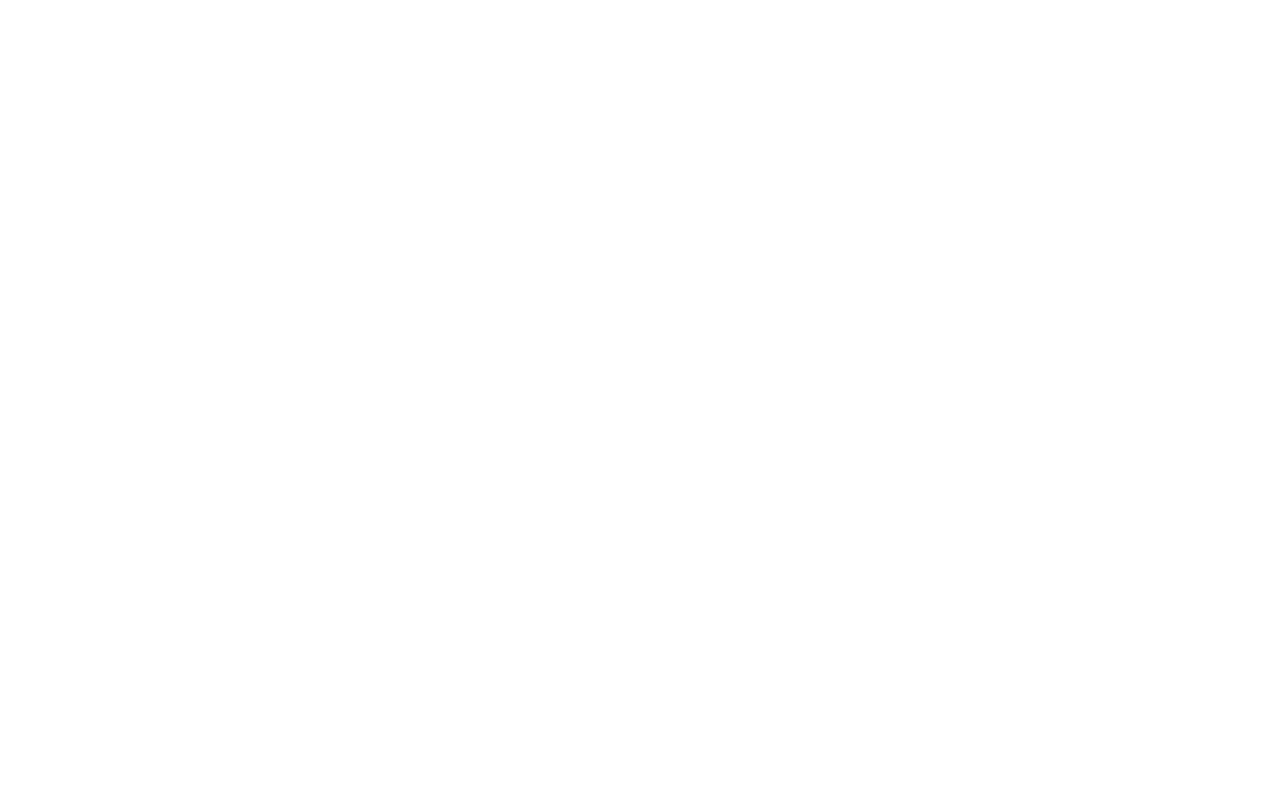
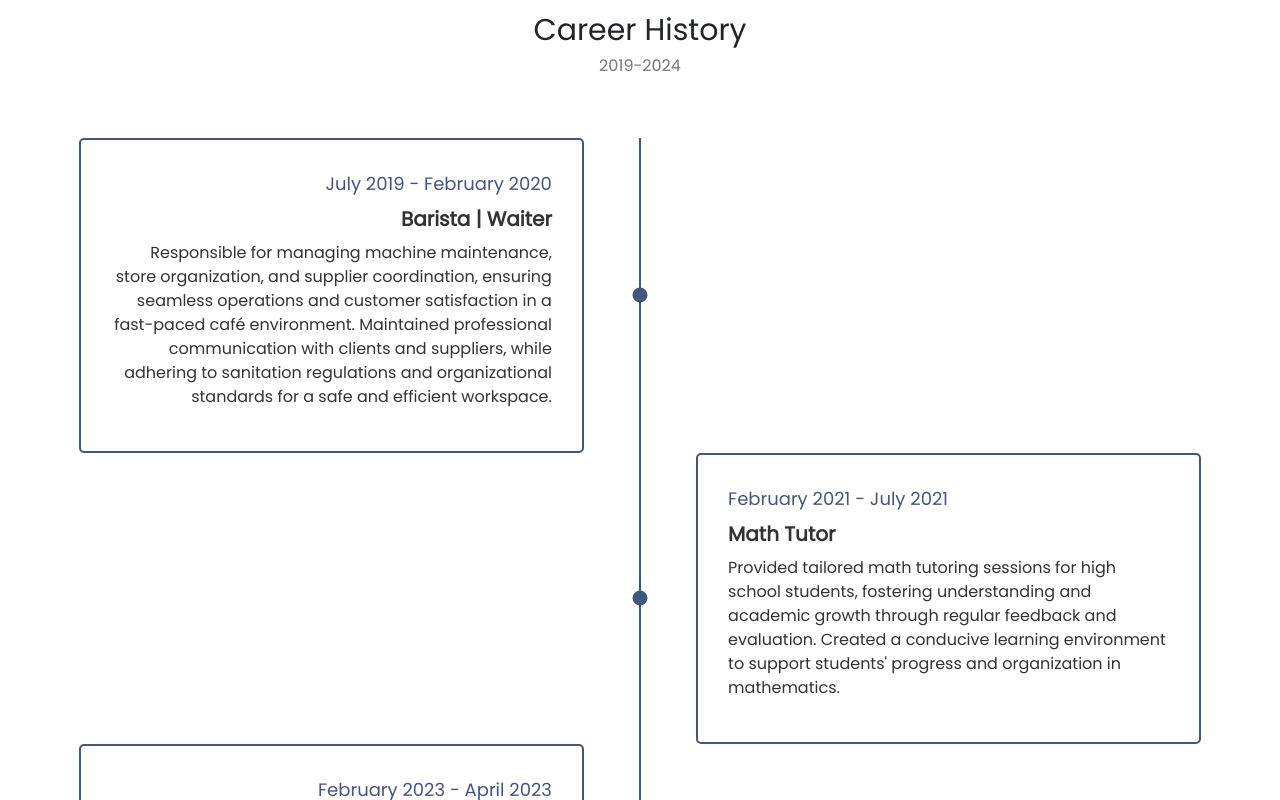
Before and after one commit to ngphl/portfolio, a React (Create React App) app: page /resume in a window 1280 px wide. Shown: the part 1680-2480 px from the top of the page. Before the commit the page ends 1520 px from the top, so only its background shows below. Built offline with nearby package versions, Linux system fonts and the light colour scheme.

Commit message:
finish resume page

```diff
--- a/src/App.css
+++ b/src/App.css
@@ -11,9 +11,7 @@
 }
 
 /* body style */
-
 body {
-  font-family: "Poppins", sans-serif;
   margin: 0px;
   padding-top: 50px;
   height: 100%;
@@ -22,6 +20,7 @@ body {
 
 * {
   font-size: 12px;
+  font-family: "Poppins", sans-serif;
 }
 
 /* navbar style */
@@ -98,7 +97,6 @@ nav a:hover {
 }
 
 .welcome-font-header {
-  font-family: "Raleway", sans-serif;
   font-size: 5rem;
   color: var(--main-white);
   margin-top: 0;
@@ -197,7 +195,6 @@ nav a:hover {
 }
 
 .introduction {
-  font-family: "Poppins", sans-serif;
   margin: auto;
   margin-right: 0;
   display: flex;
@@ -258,7 +255,6 @@ nav a:hover {
 
 .overview-section {
   background-color: var(--main-white);
-  font-family: "Poppins", sans-serif;
   height: 100vh;
 }
 
@@ -290,7 +286,7 @@ nav a:hover {
 
 .skills-section {
   background-color: #2d3748;
-  font-family: "Poppins", sans-serif;
+
   color: var(--main-white);
   width: 100%;
   display: flex;
@@ -305,7 +301,8 @@ nav a:hover {
 
 .skills-list {
   display: flex;
-  margin-left: 25px;
+  margin: auto;
+  margin-bottom: 100px;
 }
 
 .skills-list li {
@@ -336,3 +333,160 @@ nav a:hover {
   background-color: #2b3241;
   box-shadow: rgba(255, 255, 255, 0.05) 0px 7px 29px 0px;
 }
+
+/* Career History Timeline */
+/* Thanks https://bootsnipp.com/snippets/ElpmP*/
+.pt-100 {
+  padding-top: 100px;
+}
+.pb-100 {
+  padding-bottom: 100px;
+}
+
+.section-title {
+  margin-bottom: 60px;
+}
+.section-title p {
+  color: #777;
+  font-size: 16px;
+}
+.section-title h4 {
+  text-transform: capitalize;
+  font-size: 40px;
+  position: relative;
+  padding-bottom: 20px;
+  margin-bottom: 20px;
+  font-weight: 600;
+}
+.section-title h4:before {
+  position: absolute;
+  content: "";
+  width: 60px;
+  height: 2px;
+  background-color: var(--main-blue);
+  bottom: 0;
+  left: 50%;
+  margin-left: -30px;
+}
+.section-title h4:after {
+  position: absolute;
+  background-color: var(--main-blue);
+  content: "";
+  width: 10px;
+  height: 10px;
+  bottom: -4px;
+  left: 50%;
+  margin-left: -5px;
+  border-radius: 50%;
+}
+ul.timeline-list {
+  position: relative;
+  margin: 0;
+  padding: 0;
+}
+ul.timeline-list:before {
+  position: absolute;
+  content: "";
+  width: 2px;
+  height: 100%;
+  background-color: var(--main-blue);
+  left: 50%;
+  top: 0;
+  -webkit-transform: translateX(-50%);
+  transform: translateX(-50%);
+}
+ul.timeline-list li {
+  position: relative;
+  clear: both;
+  display: table;
+}
+.timeline_content {
+  border: 2px solid var(--main-blue);
+  border-radius: 5px;
+  background-color: #fff;
+}
+ul.timeline-list li .timeline_content {
+  width: 45%;
+  color: #333;
+  padding: 30px;
+  float: left;
+  text-align: right;
+}
+ul.timeline-list li:nth-child(2n) .timeline_content {
+  float: right;
+  text-align: left;
+}
+.timeline_content h4 {
+  font-size: 22px;
+  font-weight: 600;
+  margin: 10px 0;
+}
+ul.timeline-list li:before {
+  position: absolute;
+  content: "";
+  width: 15px;
+  height: 15px;
+  background-color: var(--main-blue);
+  left: 50%;
+  top: 50%;
+  -webkit-transform: translate(-50%, -50%);
+  transform: translate(-50%, -50%);
+  border-radius: 50%;
+}
+.timeline_content span {
+  font-size: 18px;
+  font-weight: 500;
+  color: var(--main-blue);
+}
+
+.experience h4 {
+  font-size: 20px;
+}
+
+.experience p {
+  font-size: 16px;
+}
+
+/* End career history */
+
+.divider {
+  margin: auto;
+  border: 0;
+  height: 2px;
+  background-image: linear-gradient(
+    to right,
+    rgba(0, 0, 0, 0),
+    rgba(0, 0, 0, 0.75),
+    rgba(0, 0, 0, 0)
+  );
+}
+
+/*Start education */
+.education-introduction {
+  margin: 40px;
+  text-align: center;
+  display: flex;
+  align-items: center;
+  justify-content: center;
+  margin-left: 275px;
+  color: #283e72;
+}
+
+.logo-small {
+  width: 200px;
+  height: auto;
+}
+.education {
+  margin: 50px;
+  text-align: center;
+}
+
+.education h2 {
+  margin-left: 20px;
+}
+
+.education li {
+  padding: 2px;
+  list-style: none;
+  font-size: 15px;
+}
--- a/src/page/Resume.js
+++ b/src/page/Resume.js
@@ -21,10 +21,42 @@ const skills = [
   "TestRail",
 ];
 
+const career = [
+  {
+    time: "July 2019 - February 2020",
+    title: "Barista | Waiter",
+    description:
+      "Responsible for managing machine maintenance, store organization, and supplier coordination, ensuring seamless operations and customer satisfaction in a fast-paced café environment. Maintained professional communication with clients and suppliers, while adhering to sanitation regulations and organizational standards for a safe and efficient workspace.",
+  },
+  {
+    time: "February 2021 - July 2021",
+    title: "Math Tutor",
+    description:
+      "Provided tailored math tutoring sessions for high school students, fostering understanding and academic growth through regular feedback and evaluation. Created a conducive learning environment to support students' progress and organization in mathematics.",
+  },
+  {
+    time: "February 2023 - April 2023",
+    title: "Graduate Software Engineer",
+    description:
+      "Engaged in software testing and project management using TestRail and Jira in a Scrum Agile framework, ensuring software quality and efficient defect tracking. Collaborated with development teams throughout the software development life cycle, conducting thorough testing and documenting defects according to the Product Defect Life Cycle. Contributed to Quality Assurance efforts, driving continuous improvement initiatives and enhancing CAD system functionality based on customer feedback and identified areas for improvement.",
+  },
+];
+
+const coursework = [
+  "Software Development",
+  "Programming Paradigms",
+  "Algorithm & Complexity",
+  "Machine Learning",
+  "Data & Web Analytics",
+  "Data Exploration & Mining",
+  "Web & Mobile Application Development",
+  "Computational Explorations",
+];
+
 function Resume() {
   return (
     <>
-      <div className="overview-section">
+      <section className="overview-section">
         <div className="summary">
           <div className="skill-summary">
             <h1>My skillsets</h1>
@@ -45,15 +77,14 @@ function Resume() {
             </p>
             <p>
               My work ethic are complimented by previous work experience in
-              Hospitality industry as Barista and Waiter and different cafe back
-              in Vietnam. This help me to become a more collaborative person and
-              develop my softskill through interacting with customers and
-              colleague daily.
+              Hospitality industry as Barista and Waiter at different cafe. This
+              help me to become a more collaborative person and develop my
+              softskill through interacting with customers and colleague daily.
             </p>
           </div>
         </div>
-      </div>
-      <div className="skills-section">
+      </section>
+      <section className="skills-section">
         <h1>Skillset</h1>
         <div className="skills-list">
           <div className="skills-category rounded">
@@ -73,9 +104,61 @@ function Resume() {
             </ul>
           </div>
         </div>
-      </div>
-      <div className="career"></div>
-      <div className="education"></div>
+      </section>
+      <section className="experience pt-100 pb-100" id="experience">
+        <div className="container">
+          <div className="row">
+            <div className="col-xl-8 mx-auto text-center">
+              <div className="section-title">
+                <h1>Career History</h1>
+                <p>2019-2024</p>
+              </div>
+            </div>
+          </div>
+          <div className="row">
+            <div className="col-xl-12">
+              <ul className="timeline-list">
+                {/* Single Experience */}
+                {career.map((work, index) => (
+                  <li key={index}>
+                    <div className="timeline_content">
+                      <span>{work.time}</span>
+                      <h4>{work.title}</h4>
+                      <p>{work.description}</p>
+                    </div>
+                  </li>
+                ))}
+              </ul>
+            </div>
+          </div>
+        </div>
+      </section>
+      <hr className="divider"></hr>
+      <section className="education-section">
+        <div className="education-introduction">
+          <div className="text-container">
+            <h1>Queensland University of Technology</h1>
+            <h4>Bachelor of Information Technology with Distinction</h4>
+            <h4>Master of Information Technology - Data Science Major</h4>
+            <h5 className="fw-light">
+              Dean's List Award - Semester 1 - Science
+            </h5>
+          </div>
+          <img
+            src={require("../assets/QUT-Logo.png")}
+            alt="qut-logo"
+            className="logo-small"
+          />
+        </div>
+        <div className="education">
+          <h2>Notable Course</h2>
+          <ul>
+            {coursework.map((unit, index) => (
+              <li key="index">{unit}</li>
+            ))}
+          </ul>
+        </div>
+      </section>
       <div className="outputs"></div>
     </>
   );
```
Also changed, not shown: src/assets/QUT-Logo.png (added).
